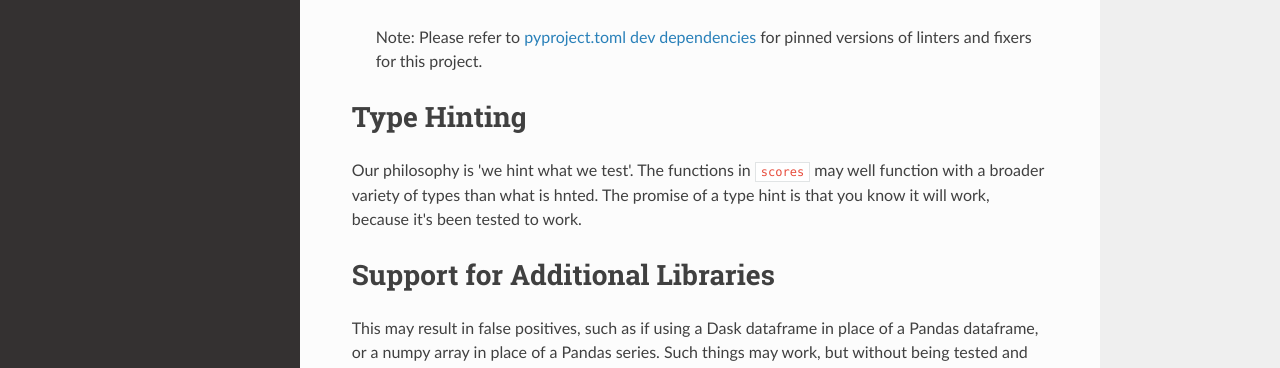
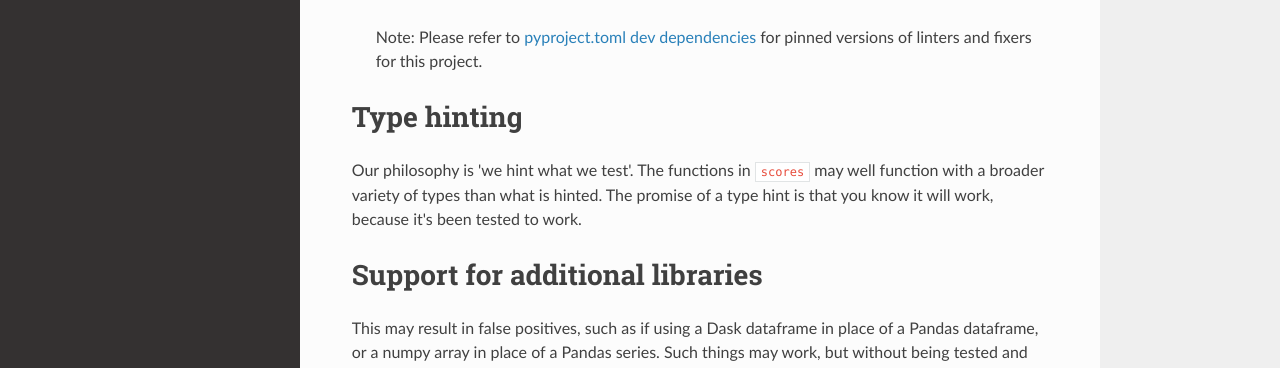
Before and after one commit to nci/scores, an MkDocs documentation site: the page built from docs/coding_practices.md, in a window 1280 px wide and 995 px high. Shown: the part 512-880 px from the top of the window. Built offline with MkDocs 1.6.1, drawn with Linux system fonts in a browser that asks for light colours; nearby versions of some CDN libraries.

Commit message:
Update coding_practices.md
Signed-off-by: Beth Ebert <beth.ebert@bom.gov.au>

```diff
--- a/docs/coding_practices.md
+++ b/docs/coding_practices.md
@@ -13,10 +13,10 @@ See the [contributing docs](contributing.md) for a development overview and [`pr
 
 > Note: Please refer to [pyproject.toml dev dependencies](../pyproject.toml#L30) for pinned versions of linters and fixers for this project.
 
-# Type Hinting
+# Type hinting
 
-Our philosophy is 'we hint what we test'. The functions in `scores` may well function with a broader variety of types than what is hnted. The promise of a type hint is that you know it will work, because it's been tested to work.
+Our philosophy is 'we hint what we test'. The functions in `scores` may well function with a broader variety of types than what is hinted. The promise of a type hint is that you know it will work, because it's been tested to work.
 
-# Support for Additional Libraries
+# Support for additional libraries
 
 This may result in false positives, such as if using a Dask dataframe in place of a Pandas dataframe, or a numpy array in place of a Pandas series. Such things may work, but without being tested and assured by the development team, we don't want to indicate it.
```
